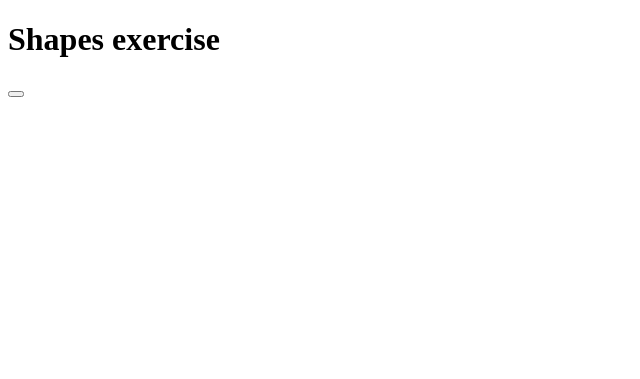
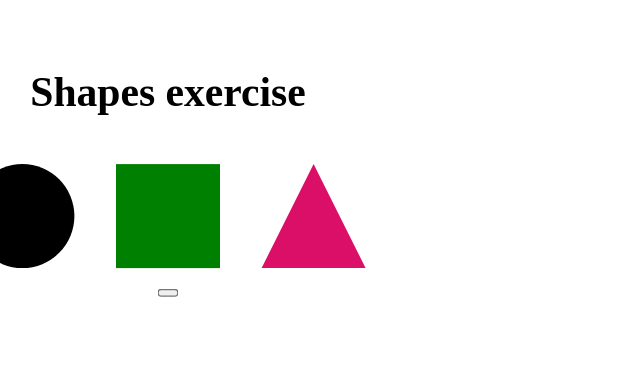
Before and after one commit to CarenSalles/Shapes-excercise, a plain HTML site: page index.html in a window 1280 px wide. Shown: the whole page, without its empty margins (0-640 px from the left). Drawn offline with Linux system fonts and the light colour scheme.

Commit message:
shapes in css done

```diff
--- a/index.html
+++ b/index.html
@@ -5,6 +5,7 @@
     <meta http-equiv="X-UA-Compatible" content="IE=edge">
     <meta name="viewport" content="width=device-width, initial-scale=1.0">
     <title>Shapes exercise</title>
+    <link rel="stylesheet" href="./src/style.css">
 </head>
 <body>
     <h1>Shapes exercise</h1>
--- a/src/css.css
+++ b/src/css.css
@@ -0,0 +1,40 @@
+body{
+  display: flex;
+  flex-direction: column;
+  justify-content: center;
+  align-items: center;
+  height: 20em;
+  width: 20em;
+  overflow: hidden;
+  transform: scale(1.3);
+
+}
+
+.container-shapes{
+    display: flex;
+}
+
+#container-shapes__circle{
+    height: 5em;
+    width: 5em;
+    background-color: black;
+    border-radius: 50%;
+    margin: 1em;
+}
+
+#container-shapes__square{
+    height: 5em;
+    width: 5em;
+    background-color: green;
+    margin: 1em;
+}
+
+#container-shapes__triangle{
+    width: 0;
+    height: 0;
+    border-left: 2.5em solid transparent;
+    border-right: 2.5em solid transparent;
+    border-bottom: 5em solid rgb(219, 15, 103);
+    margin: 1em;
+    display: block;
+}
--- a/src/style.css
+++ b/src/style.css
@@ -0,0 +1 @@
+@import "./css.css";
```
